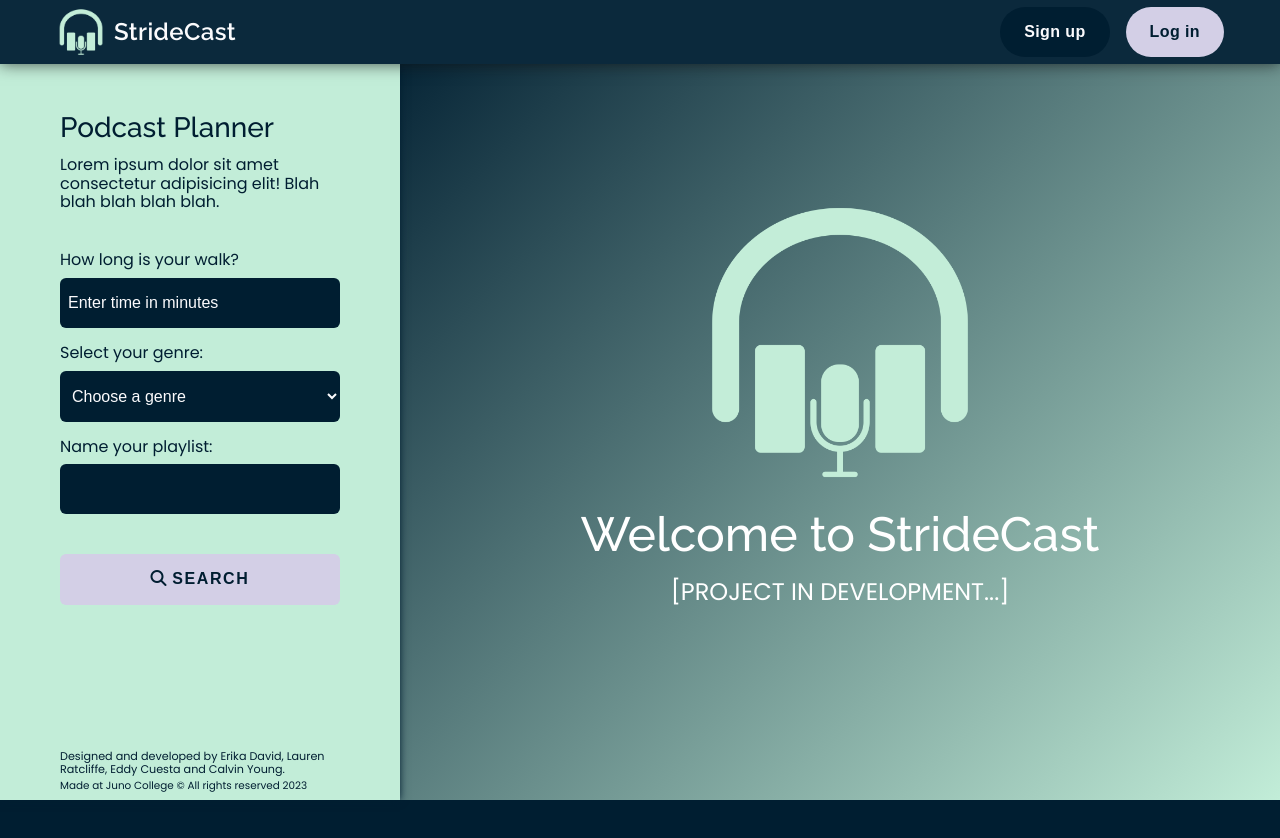
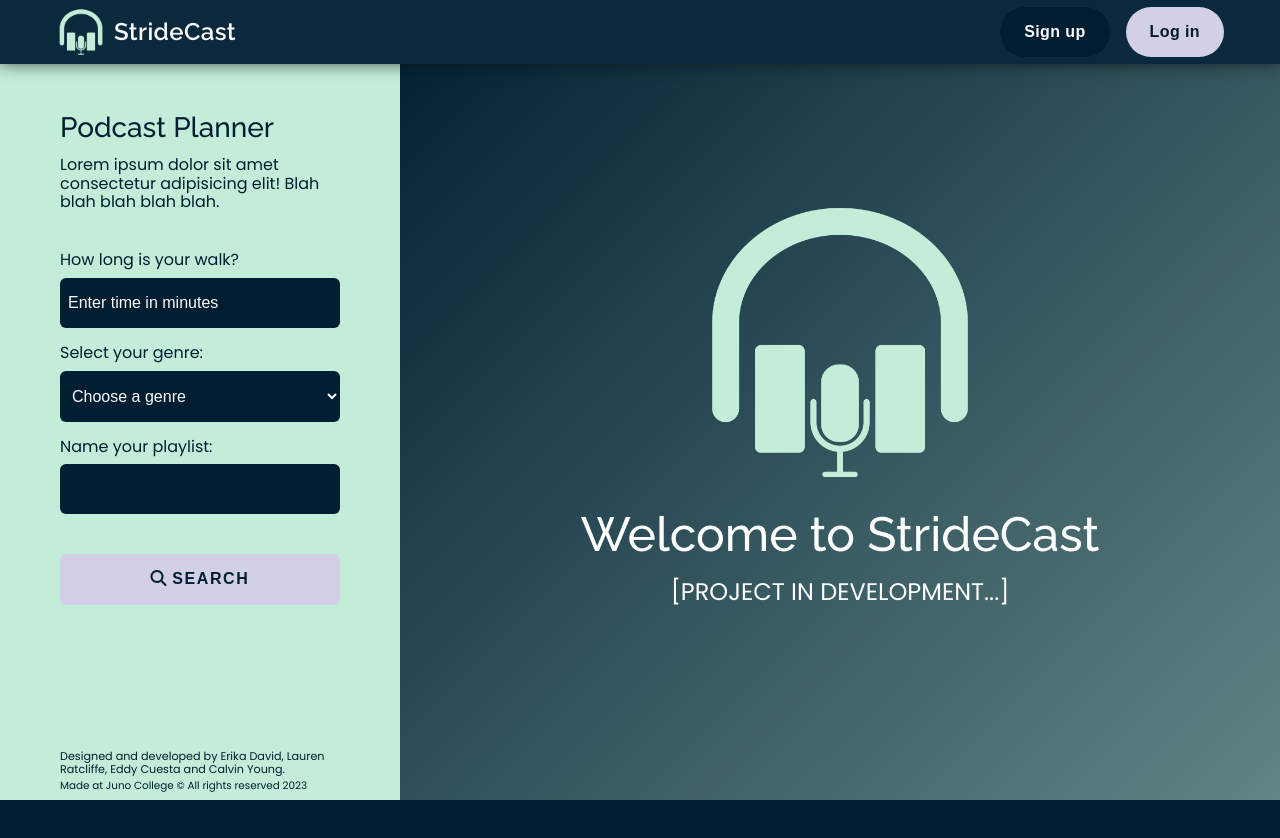
Before and after one commit to podcast-planner-project-4/StrideCast, a React (Vite) app: page / in a window 1280 px wide. Shown: the top 838 px of the page. Built offline with nearby package versions, Linux system fonts and the light colour scheme; no server answers.

Commit message:
updated background color gradient for landing page and playlist

```diff
--- a/src/App.css
+++ b/src/App.css
@@ -145,7 +145,6 @@ header {
   padding: 0 3.75rem;
   padding-top: 3rem;
   color: var(--priBlue);
-  box-shadow: 0 0 8px #001E31;
 }
 
 .sidebarNav {
@@ -224,7 +223,7 @@ select {
 .playlistContainer  {
   padding-top: 13vh;
   margin-left: 350px;
-  background: linear-gradient(#001929, #C2EDD8);
+  background: linear-gradient(var(--priBlue), #C2EDD8 120%);
   height: 100%;
 }
 
@@ -408,7 +407,7 @@ h2 {
   align-items: center;
   height: 100vh;
   position: fixed;
-  background: linear-gradient(135deg, var(--priBlue), #C2EDD8);
+  background: linear-gradient(135deg, var(--priBlue), #C2EDD8 200%);
 }
 
 .landingPageImg {
```
